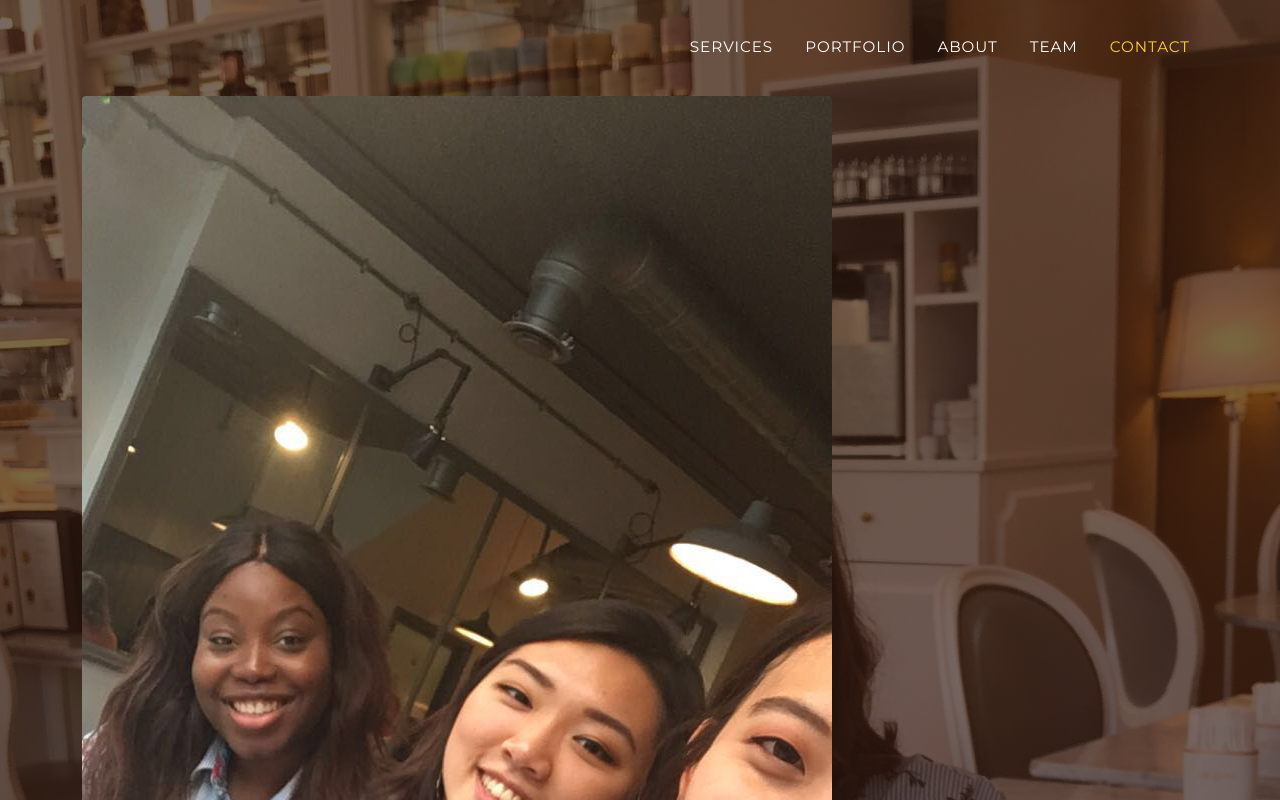
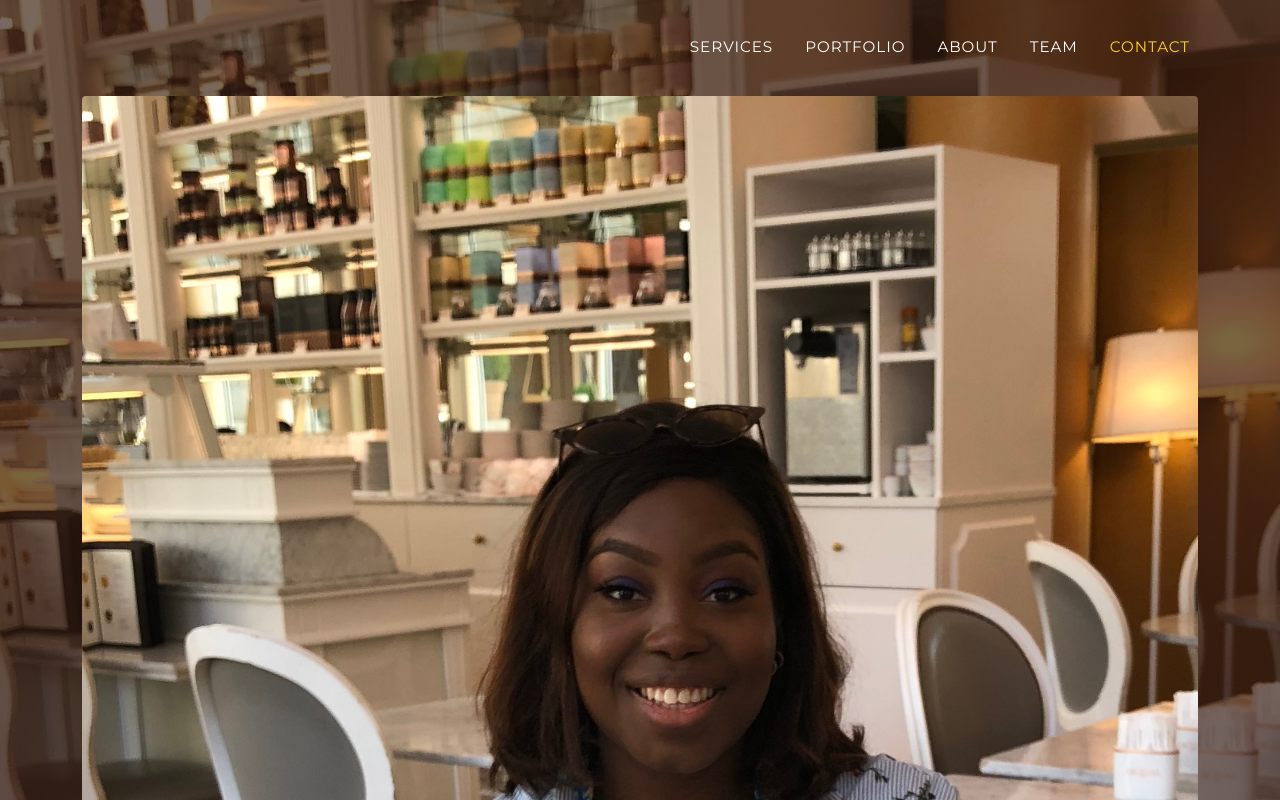
Before and after one commit to Dosimen20/Group1_Presentation, a plain HTML site: page index.html in a window 1280 px wide. Shown: the top 800 px of the page. Drawn offline with nearby package versions, Linux system fonts and the light colour scheme; a web font is replaced by a local one.

Commit message:
Update index.html

```diff
--- a/index.html
+++ b/index.html
@@ -40,7 +40,7 @@
         <section class="page-section clearfix">
             <div class="container">
               <div class="intro">
-                <img class="intro-img img-fluid mb-3 mb-lg-0 rounded" src="Debs.jpeg" alt="">
+                <img class="intro-img img-fluid mb-3 mb-lg-0 rounded" src="Debbie.jpg" alt="">
                 <div class="intro-text left-0 text-center bg-faded p-5 rounded">
                   <h2 class="section-heading mb-4">
                     <span class="section-heading-upper">Fresh Coffee</span>
```
